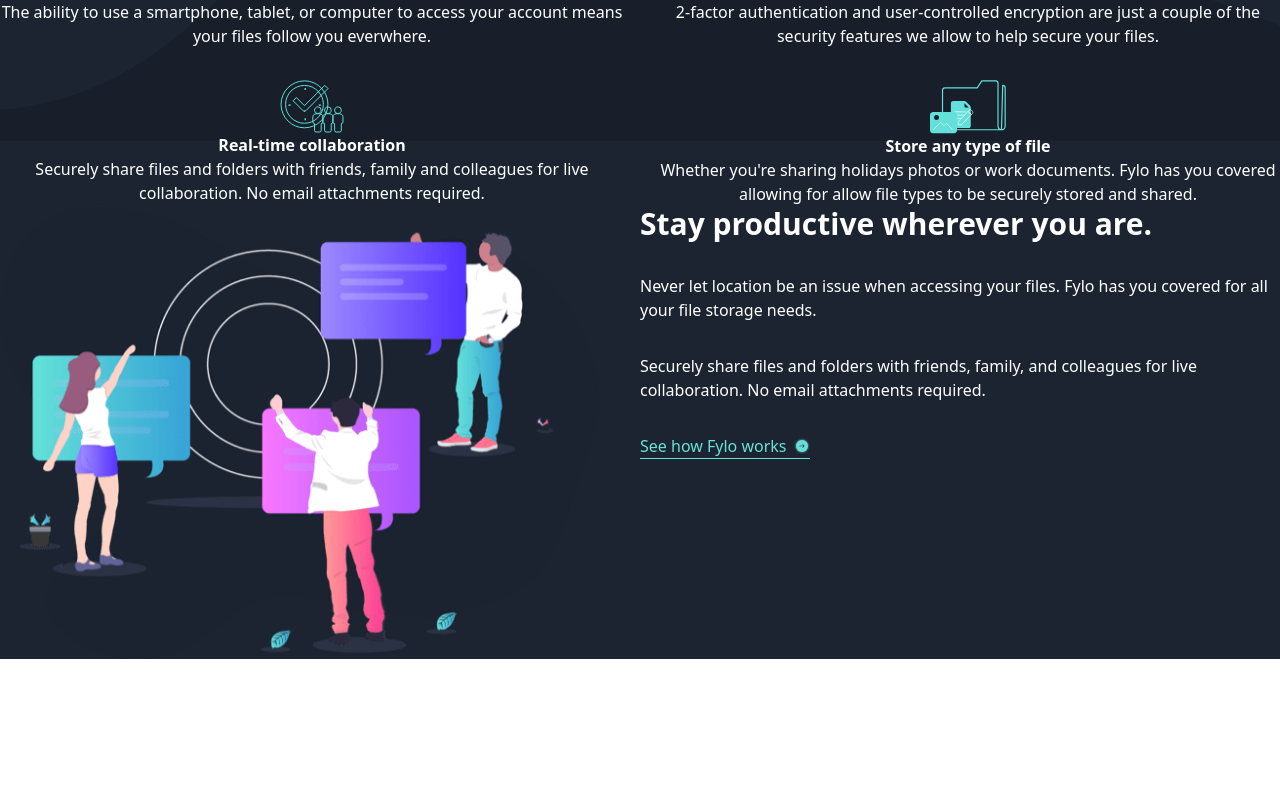
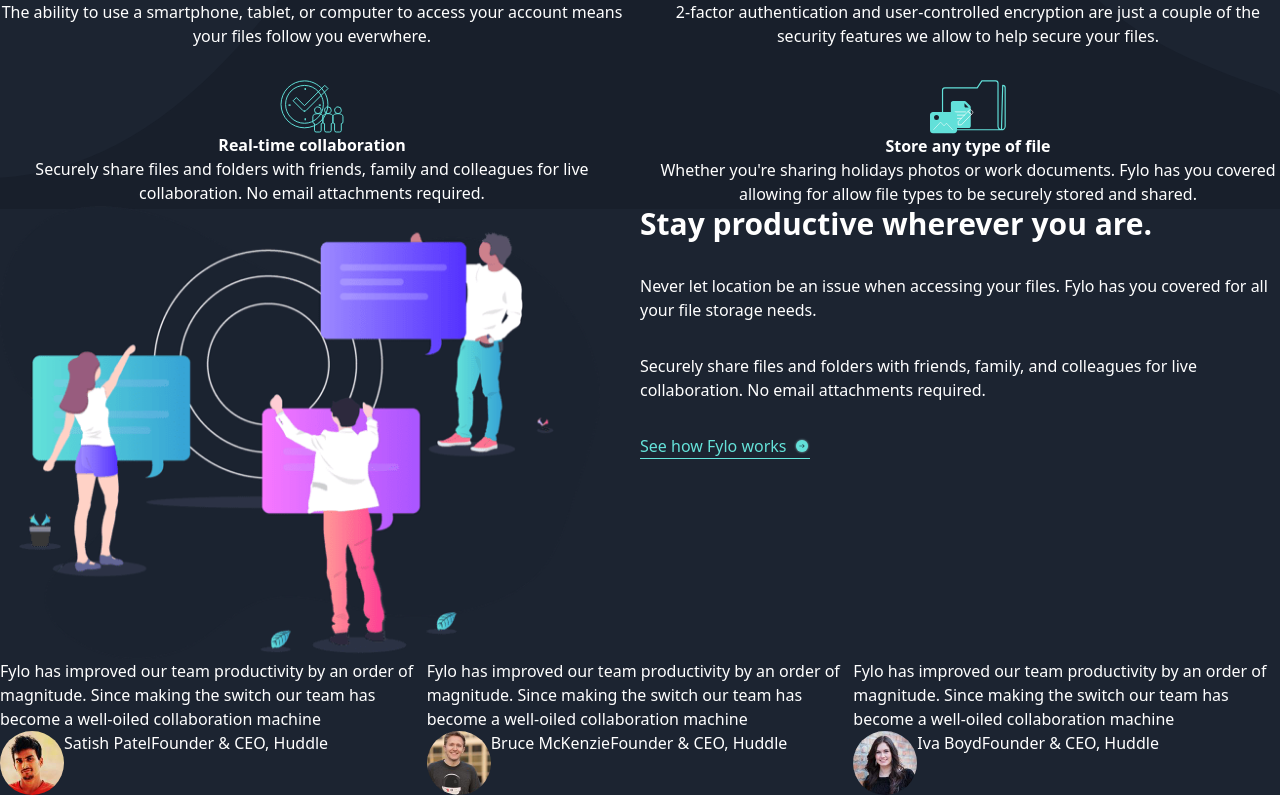
Before and after one commit to emmanueltn007/fylo-dark-landing-page, a React (Vite) app: page / in a window 1280 px wide. Shown: the part 777-1572 px from the top of the page. Before the commit the page ends 1436 px from the top, so only its background shows below. Built offline with nearby package versions, Linux system fonts and the light colour scheme.

Commit message:
added ReviewsSection

```diff
--- a/src/App.jsx
+++ b/src/App.jsx
@@ -1,7 +1,8 @@
 import HeaderSection from "./components/HeaderSection";
 import HeroSection from "./components/HeroSection";
 import ServicesSection from "./components/ServicesSection";
-import HowFyloWorks from "./components/HowFyloWorks";
+import HowFyloWorks from "./components/HowFyloWorksSection";
+import ReviewsSection from "./components/ReviewsSection"
 
 const App = () => {
   return <div className="bg-[url('../public/images/bg-curvy-mobile.svg')]
@@ -12,6 +13,7 @@
     <HeroSection />
     <ServicesSection />
     <HowFyloWorks />
+    <ReviewsSection />
   </div>
 }
 
--- /dev/null
+++ b/src/components/ReviewsSection.jsx
@@ -0,0 +1,63 @@
+const Reviews = () => {
+    return <section className="md:flex text-white">
+        <div>
+            <p>
+                Fylo has improved our team productivity by an order of magnitude. Since making the
+                switch our team has become a well-oiled collaboration machine
+            </p>
+            <div className="flex">
+                <img className="w-16 rounded-full" src="../public/images/profile-1.jpg" alt="" />
+                <div>
+                    <span>
+                        Satish Patel
+                    </span>
+                    <span>
+                        Founder & CEO, Huddle
+                    </span>
+                </div>
+
+            </div>
+        </div>
+
+        <div>
+            <p>
+                Fylo has improved our team productivity by an order of magnitude. Since making the
+                switch our team has become a well-oiled collaboration machine
+            </p>
+            <div className="flex">
+                <img className="w-16 rounded-full" src="../public/images/profile-2.jpg" alt="" />
+                <div>
+                     <span>
+                        Bruce McKenzie
+                    </span>
+                    <span>
+                        Founder & CEO, Huddle
+                    </span>
+                </div>
+
+            </div>
+        </div>
+
+        <div>
+            <p>
+                Fylo has improved our team productivity by an order of magnitude. Since making the
+                switch our team has become a well-oiled collaboration machine
+            </p>
+            <div className="flex">
+                <img className="w-16 rounded-full" src="../public/images/profile-3.jpg" alt="" />
+                <div>
+                    <span>
+                        Iva Boyd
+                    </span>
+                    <span>
+                        Founder & CEO, Huddle
+                    </span>
+                </div>
+
+            </div>
+        </div>
+
+    </section>
+}
+
+export default Reviews;
```
Also changed, not shown: src/components/HowFyloWorksSection.jsx (renamed from src/components/HowFyloWorks.jsx).
